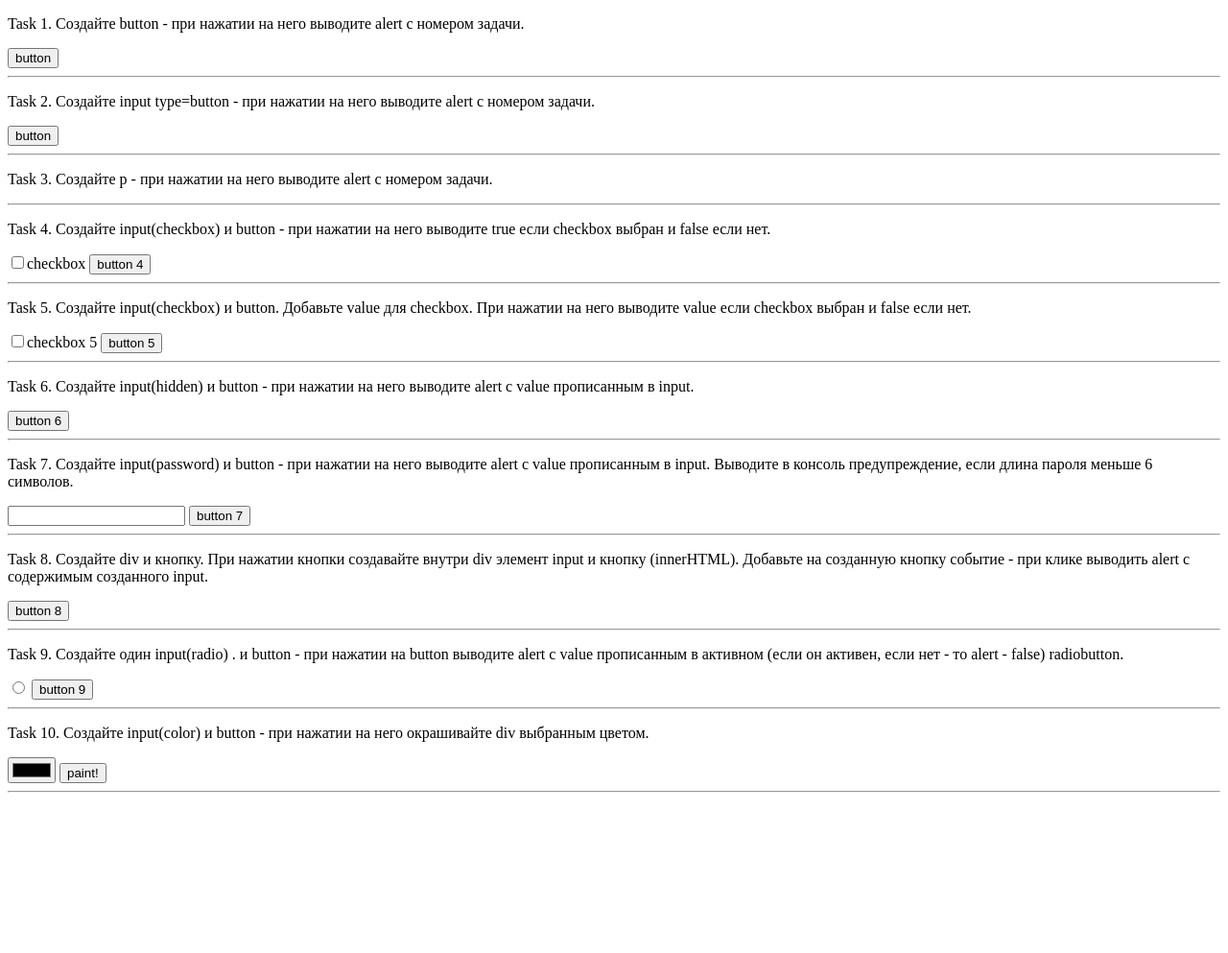
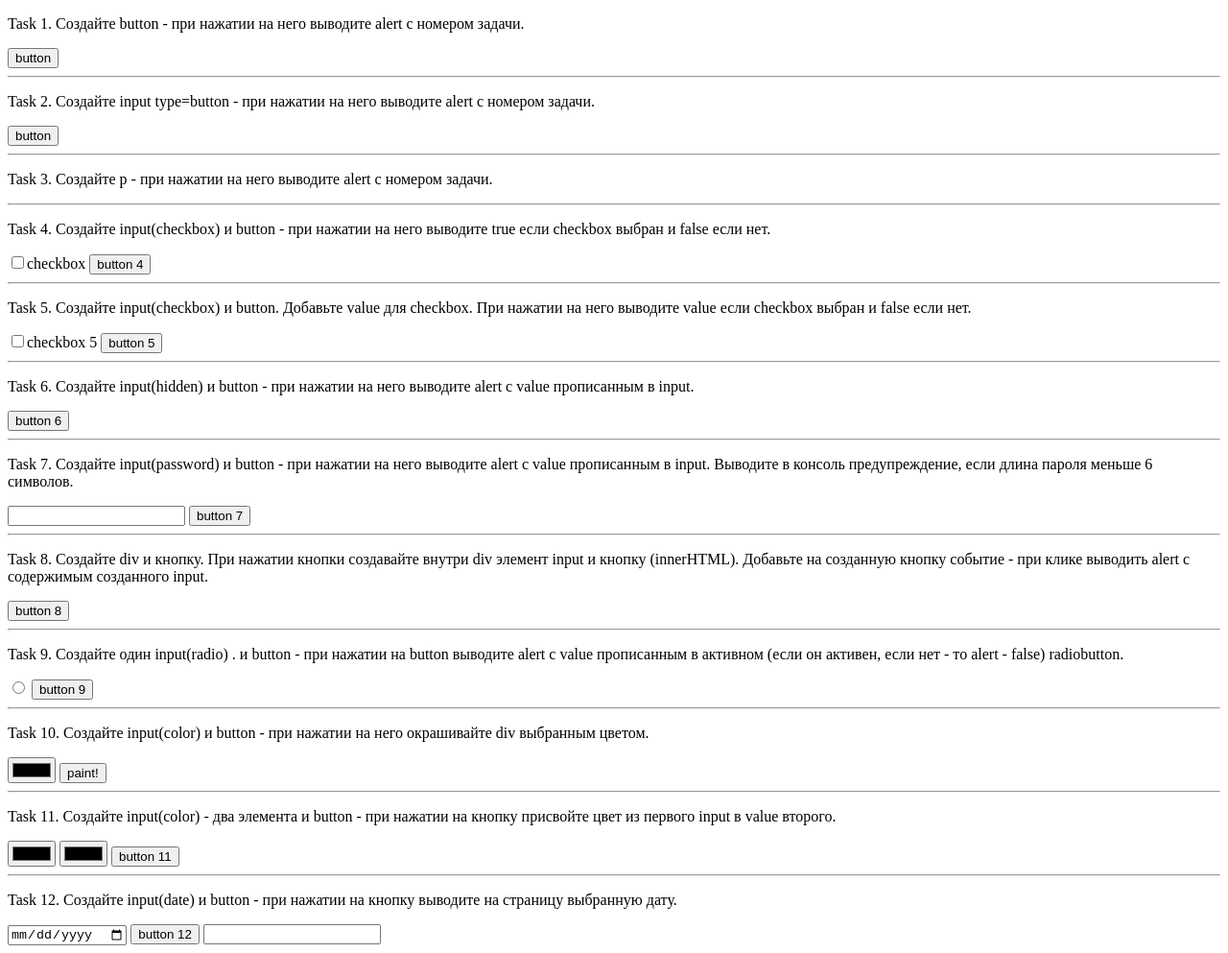
Before and after one commit to hightower86/JS-2.0-course, a plain HTML site: page unit_04/index.html in a window 1280 px wide. Shown: the whole page at 96% size. Before the commit the page ends 834 px from the top, so only its background shows below. Drawn offline with Linux system fonts and the light colour scheme; files that its build step writes are made by us from their sources.

Commit message:
task 11-12 OK

```diff
--- a/unit_04/index.html
+++ b/unit_04/index.html
@@ -110,6 +110,25 @@
       <input class="btn10" type="button" value="paint!" />
     </div>
     <hr />
+    <div class="task-11">
+      <p>
+        Task 11. Создайте input(color) - два элемента и button - при нажатии на
+        кнопку присвойте цвет из первого input в value второго.
+      </p>
+      <input class="inp11" type="color" />
+      <input class="inp112" type="color" />
+      <input class="btn11" type="button" value="button 11" />
+    </div>
+    <hr />
+    <div class="task-12">
+      <p>
+        Task 12. Создайте input(date) и button - при нажатии на кнопку выводите
+        на страницу выбранную дату.
+      </p>
+      <input class="inp12" type="date" />
+      <input class="btn12" type="button" value="button 12" />
+      <input class="result12" type="text" />
+    </div>
 
     <script src="script.js"></script>
   </body>
--- a/unit_04/script.js
+++ b/unit_04/script.js
@@ -93,3 +93,22 @@
 btn10.onclick = () => {
   div10.style.backgroundColor = inp10.value;
 };
+
+// task 11 --------------------
+const inp11 = document.querySelector('.inp11');
+const inp112 = document.querySelector('.inp112');
+const btn11 = document.querySelector('.btn11');
+
+btn11.onclick = () => {
+  inp112.value = inp11.value;
+};
+
+// task 12 --------------------
+
+const inp12 = document.querySelector('.inp12');
+const btn12 = document.querySelector('.btn12');
+const result12 = document.querySelector('.result12');
+
+btn12.onclick = () => {
+  result12.value = inp12.value;
+};
```
